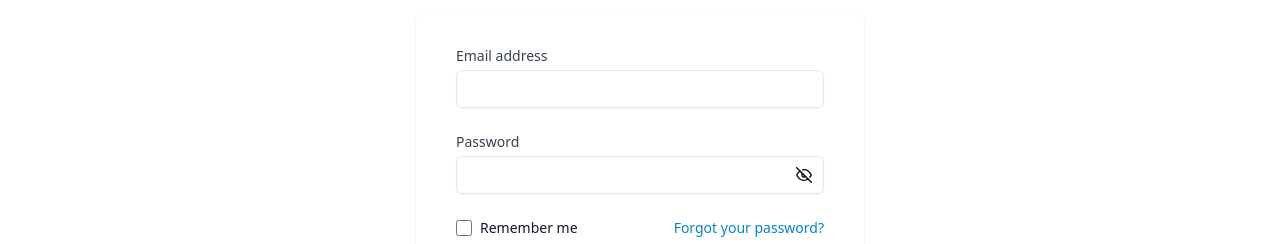
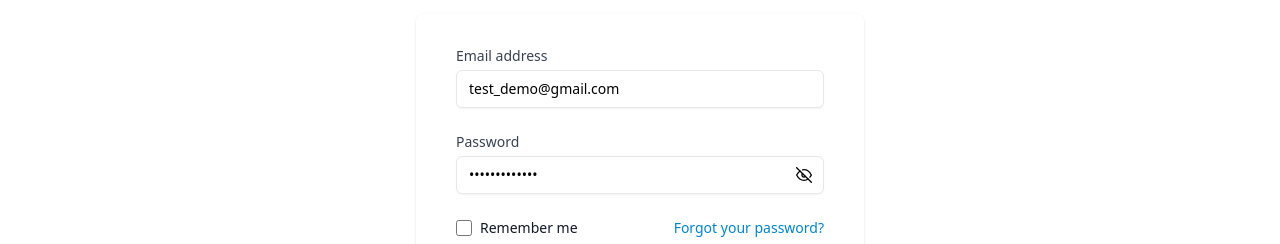
Before and after one commit to Aksumite-Platforms-Inc/Project_demo, a React (Create React App) app in the folder ecommerce-demo/: page /signin in a window 1280 px wide. Shown: the part 220-464 px from the top of the page. Built offline with nearby package versions, Linux system fonts and the light colour scheme; no server answers.

Commit message:
add default demo email and password

```diff
--- a/ecommerce-demo/src/Components/Pages/SignIn/SignIn.js
+++ b/ecommerce-demo/src/Components/Pages/SignIn/SignIn.js
@@ -7,8 +7,8 @@ import { useCartContext } from "../../../Context/CartContext";
 const SignIn = () => {
   const [isPasswordVisible, setIsPasswordVisible] = useState(false);
   const [data, setData] = useState({
-    email: "",
-    password: "",
+    email: "test_demo@gmail.com",
+    password: "test_demo_123",
   });
   const { state, dispatch } = useCartContext();
   const navigate = useNavigate();
```
